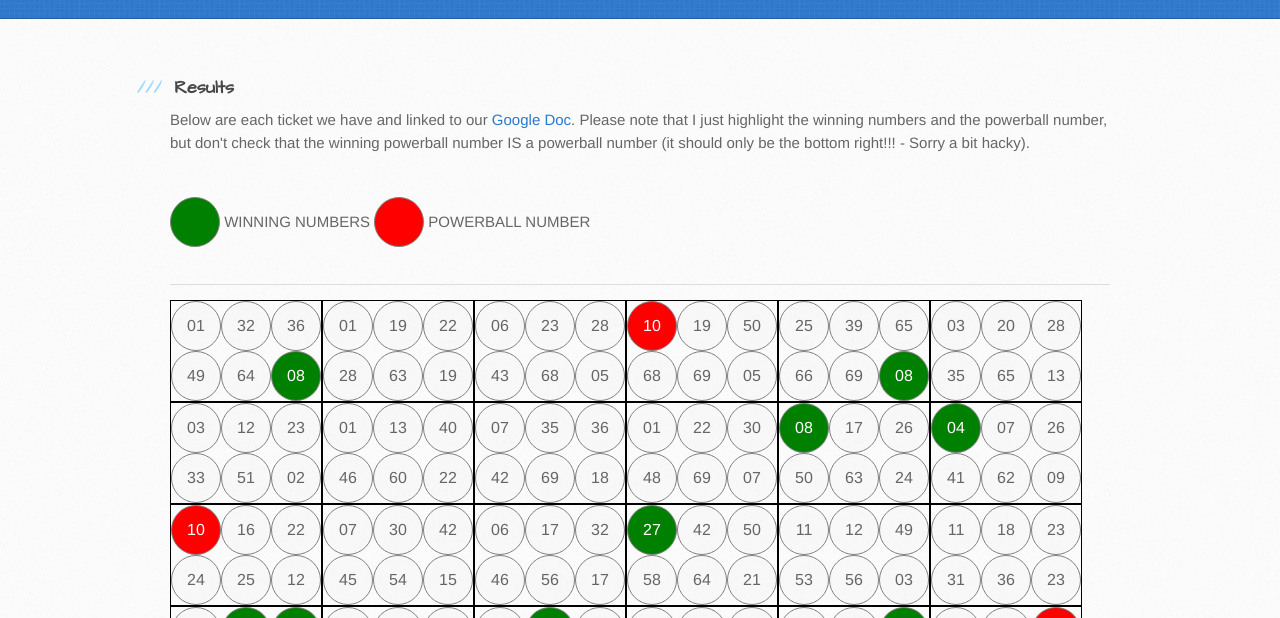
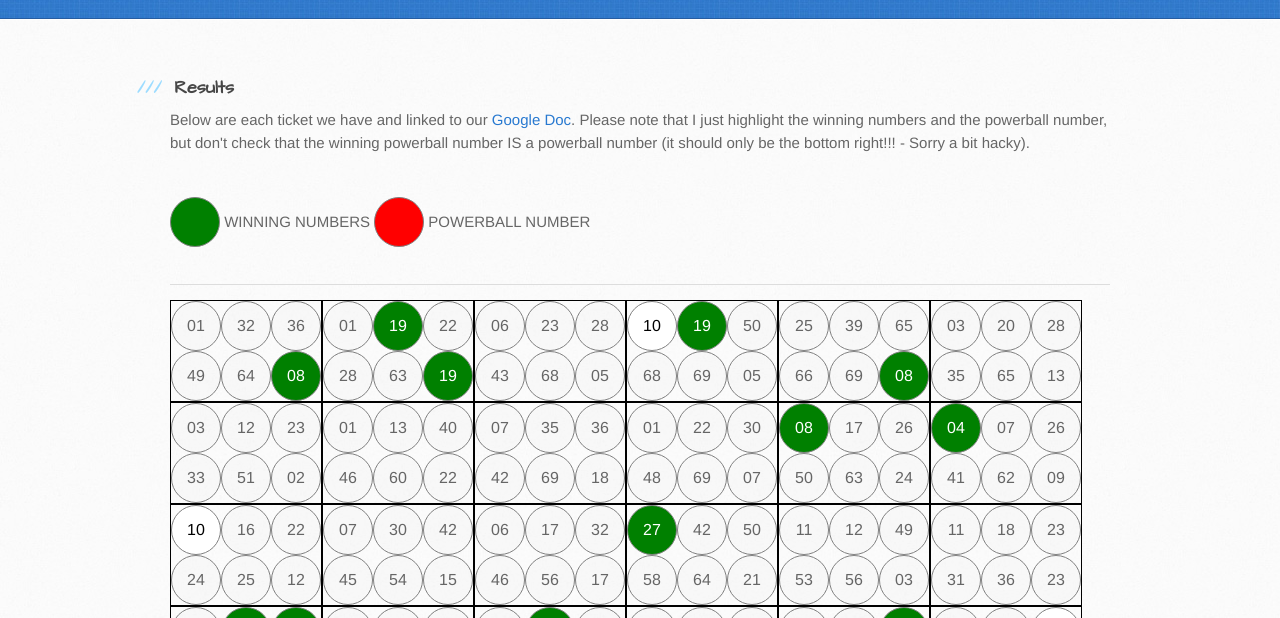
Before and after one commit to johnmurch/prolific-lottery, a plain HTML site: page index.html in a window 1280 px wide. Shown: the part 182-800 px from the top of the page. Drawn offline with nearby package versions, Linux system fonts and the light colour scheme.

Commit message:
Fix Powerball highlight and numbers

```diff
--- a/stylesheets/stylesheet.css
+++ b/stylesheets/stylesheet.css
@@ -879,10 +879,12 @@ input[type=number] {
   color: white
 }*/
 .lott-numbers{float:left;width:150px;border:1px solid #000;}
+input[value^="10"]{background:white;color:#000}
+input[value^="10"]:nth-child(6){background:red;color:#fff}
 input[value^="#"] {background:green;color:#fff}
 input[value^="!"] {background:red;color:#fff}
 input[value^="08"] {background:green;color:#fff}
 input[value^="27"] {background:green;color:#fff}
 input[value^="34"] {background:green;color:#fff}
 input[value^="04"] {background:green;color:#fff}
-input[value^="10"] {background:red;color:#fff}
+input[value^="19"] {background:green;color:#fff}
```
